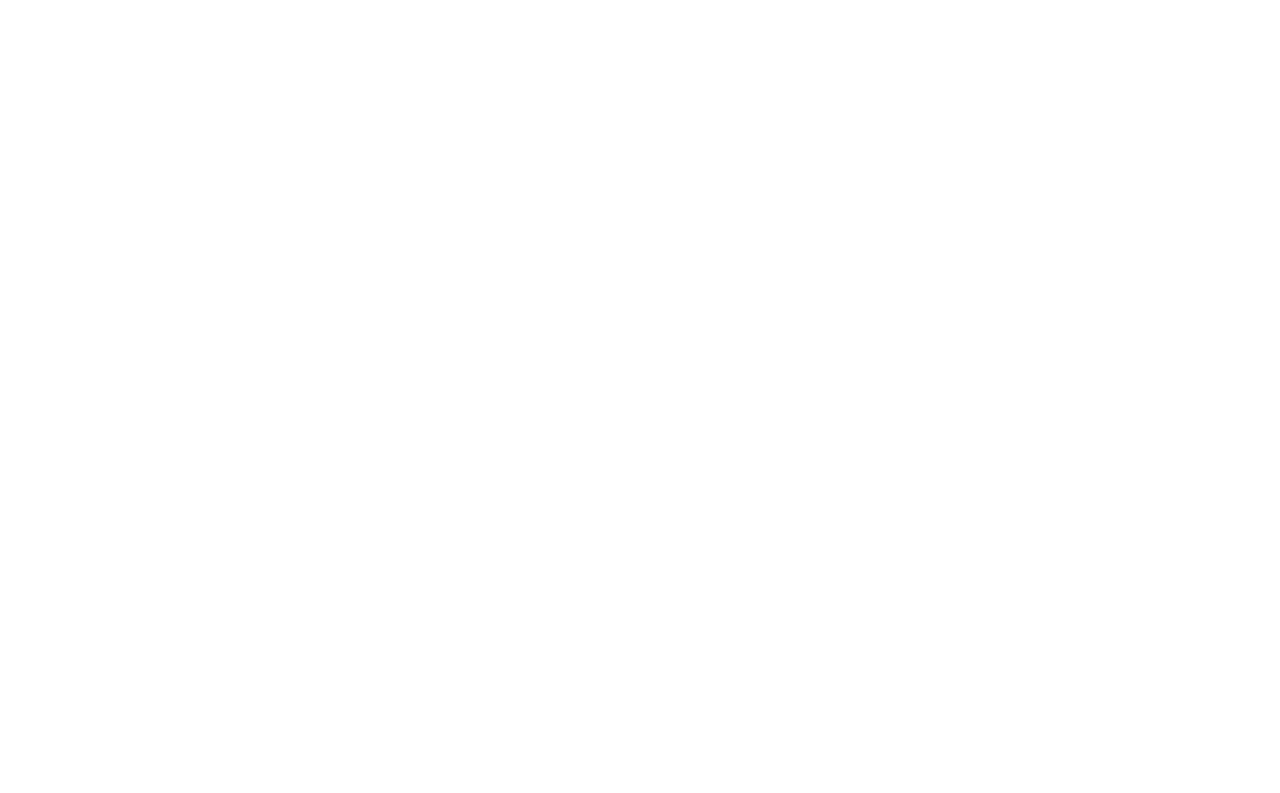
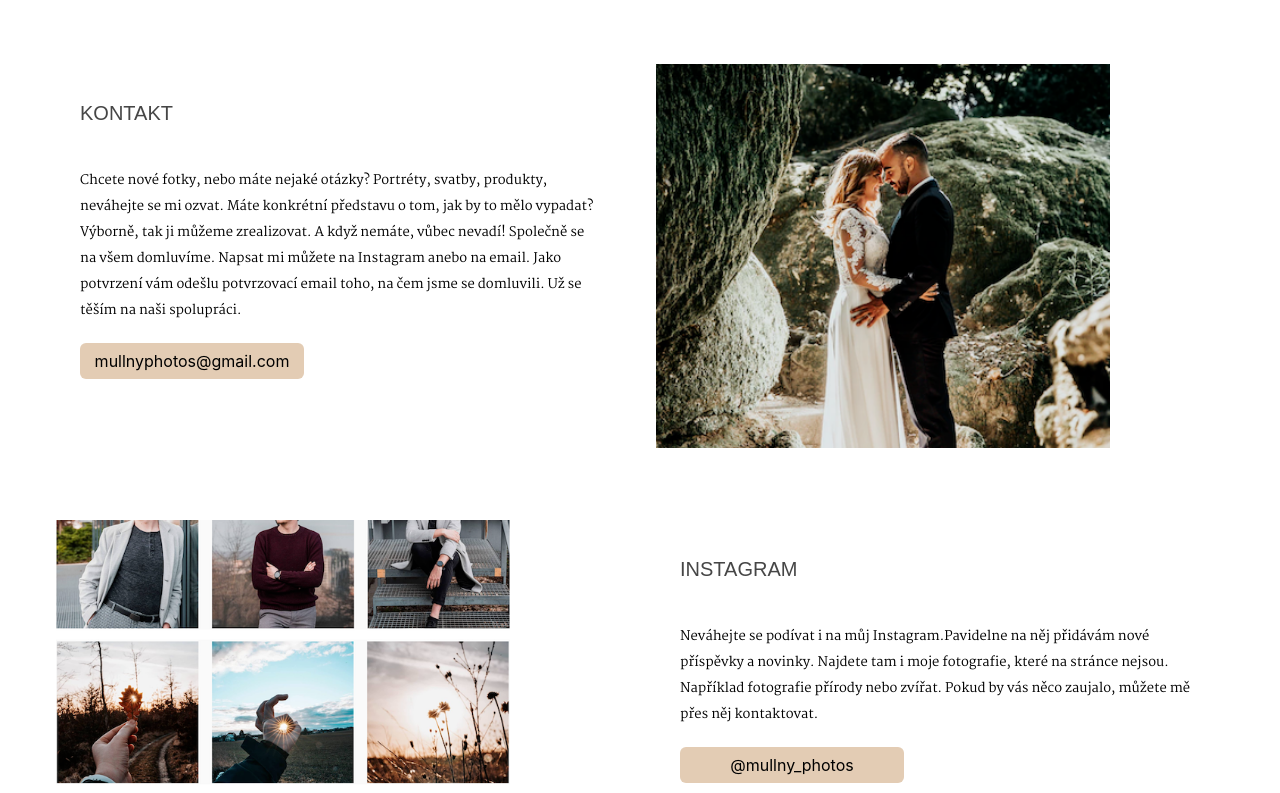
Before and after one commit to asdsasm9/mp_page, a React (Create React App) app: page /contact in a window 1280 px wide. Shown: the part 400-1193 px from the top of the page. Before the commit the page ends 800 px from the top, so only its background shows below. Built offline with nearby package versions, Linux system fonts and the light colour scheme.

Commit message:
fixed basic contact

```diff
--- /dev/null
+++ b/src/components/contact/Contact.css
@@ -0,0 +1,3 @@
+.contactMainImg{
+    max-height: 23rem;
+}
--- /dev/null
+++ b/src/components/contact/ContactView.tsx
@@ -0,0 +1,41 @@
+import { JsxElement } from "typescript";
+
+export type buttonInfo = {
+  title: string;
+  urlHref: string;
+};
+
+const ContactView = (props: {
+  title: string;
+  imgSrc: string;
+  description: string;
+  textOnRight: boolean;
+  button1: buttonInfo;
+}) => {
+  const button1 = (
+    <div className="my-2 xl:my-5 flex-none w-56 h-9 bg-mybtn rounded-md flex justify-center">
+      <a href={props.button1.urlHref} className="mb-auto mt-auto ">
+        {props.button1.title}
+      </a>
+    </div>
+  );
+
+  const myImg = (
+    <div className="w-1/2 p-4">
+      <img src={props.imgSrc} alt="Image" className="textAboutImg" />
+    </div>
+  );
+  return (
+    <div className="flex mx-10 mb-10">
+      {props.textOnRight ? myImg : ""}
+      <div className="w-1/2 px-10 p-10">
+        <p className="textAboutTitle pt-3">{props.title}</p>
+        <p className="textAboutDescription pt-10">{props.description}</p>
+        {button1}
+      </div>
+      {!props.textOnRight ? myImg : ""}
+    </div>
+  );
+};
+
+export default ContactView;
--- a/src/index.css
+++ b/src/index.css
@@ -16,6 +16,11 @@
 @tailwind components;
 @tailwind utilities;
 
+
+.bg-mybtn {
+  --tw-bg-opacity: 1;
+  background-color: rgba(227, 204, 180, var(--tw-bg-opacity));
+}
 
 .homeMainImg{
   max-height: 40rem;
--- a/src/pages/Contact.tsx
+++ b/src/pages/Contact.tsx
@@ -1,5 +1,53 @@
+import ContactView, { buttonInfo } from "../components/contact/ContactView";
+import "./../components/contact/Contact.css";
+
 const Contact = () => {
-  return <p>This is contact</p>;
+  const contactDesc =
+    "Chcete nové fotky, nebo máte nejaké otázky? \
+  Portréty, svatby, produkty, neváhejte se mi ozvat. Máte konkrétní představu o tom, jak by to mělo vypadat?\
+  Výborně, tak ji můžeme zrealizovat. A když nemáte, vůbec nevadí! Společně se na všem domluvíme.  Napsat mi můžete na Instagram anebo na email. \
+  Jako potvrzení vám odešlu potvrzovací email toho, na čem jsme se domluvili. Už se těším na naši spolupráci.";
+
+  const instagramDesc =
+    "Neváhejte se podívat i na můj Instagram.\
+Pavidelne na něj přidávám nové příspěvky a novinky. \
+Najdete tam i moje fotografie, které na stránce nejsou. \
+Například fotografie přírody nebo zvířat. Pokud by vás něco zaujalo, můžete mě přes něj kontaktovat.";
+
+  const buttonContact: buttonInfo = {
+    title: "mullnyphotos@gmail.com",
+    urlHref: "mailto: mullnyphotos@gmail.com",
+  };
+  const buttonInstagram: buttonInfo = {
+    title: "@mullny_photos",
+    urlHref: "https://www.instagram.com/mullny_photos/?hl=cs",
+  };
+  return (
+    <>
+      <div className="w-full">
+        <img
+          className="w-full object-cover contactMainImg mb-20"
+          src="fotky_web/site/aboutExperience.jpeg"
+          alt=""
+        />
+        <ContactView
+          title={"KONTAKT"}
+          imgSrc={"fotky_web/site/kontakt/kontakt.png"}
+          description={contactDesc}
+          textOnRight={false}
+          button1={buttonContact}
+        ></ContactView>
+
+        <ContactView
+          title={"INSTAGRAM"}
+          imgSrc={"fotky_web/site/kontakt/instagram.png"}
+          description={instagramDesc}
+          textOnRight={true}
+          button1={buttonInstagram}
+        ></ContactView>
+      </div>
+    </>
+  );
 };
 
 export default Contact;
```
